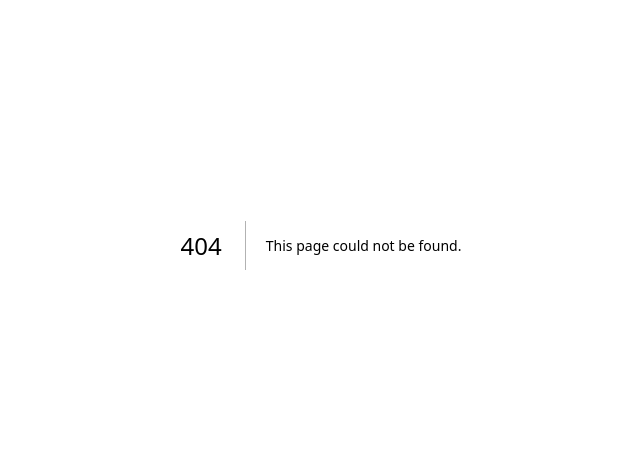
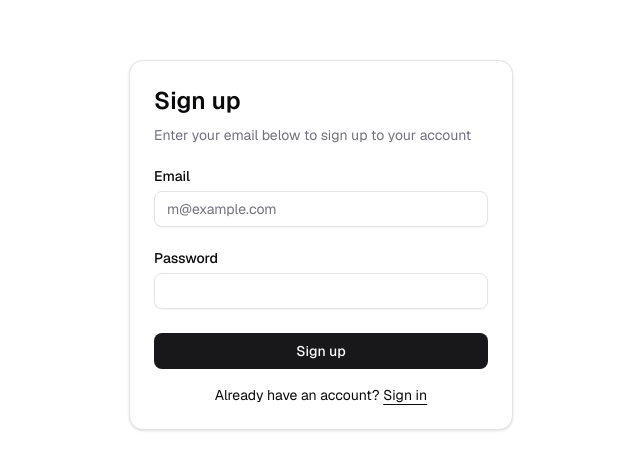
Before and after one commit to gitesh216/ai-podcast-clipper, a Next.js app in the folder ai-podcast-clipper-frontend/: page /signup in a window 1280 px wide. Before the commit this address had no page. Shown: the part 155-624 px from the top of the page, without its empty margins (319-959 px from the left). Built offline with nearby package versions, Linux system fonts and the light colour scheme; no server answers.

Commit message:
feat: add signup page for new user signup

```diff
--- /dev/null
+++ b/ai-podcast-clipper-frontend/src/app/signup/page.tsx
@@ -0,0 +1,20 @@
+"use server";
+import { redirect } from "next/navigation";
+import { SignupForm } from "~/components/signup-form";
+import { auth } from "~/server/auth";
+
+export default async function Page() {
+  const session = await auth();
+
+  if (session) {
+    redirect("/dashboard");
+  }
+
+  return (
+    <div className="flex min-h-svh w-full items-center justify-center p-6 md:p-10">
+      <div className="w-full max-w-sm">
+        <SignupForm />
+      </div>
+    </div>
+  );
+}
```
